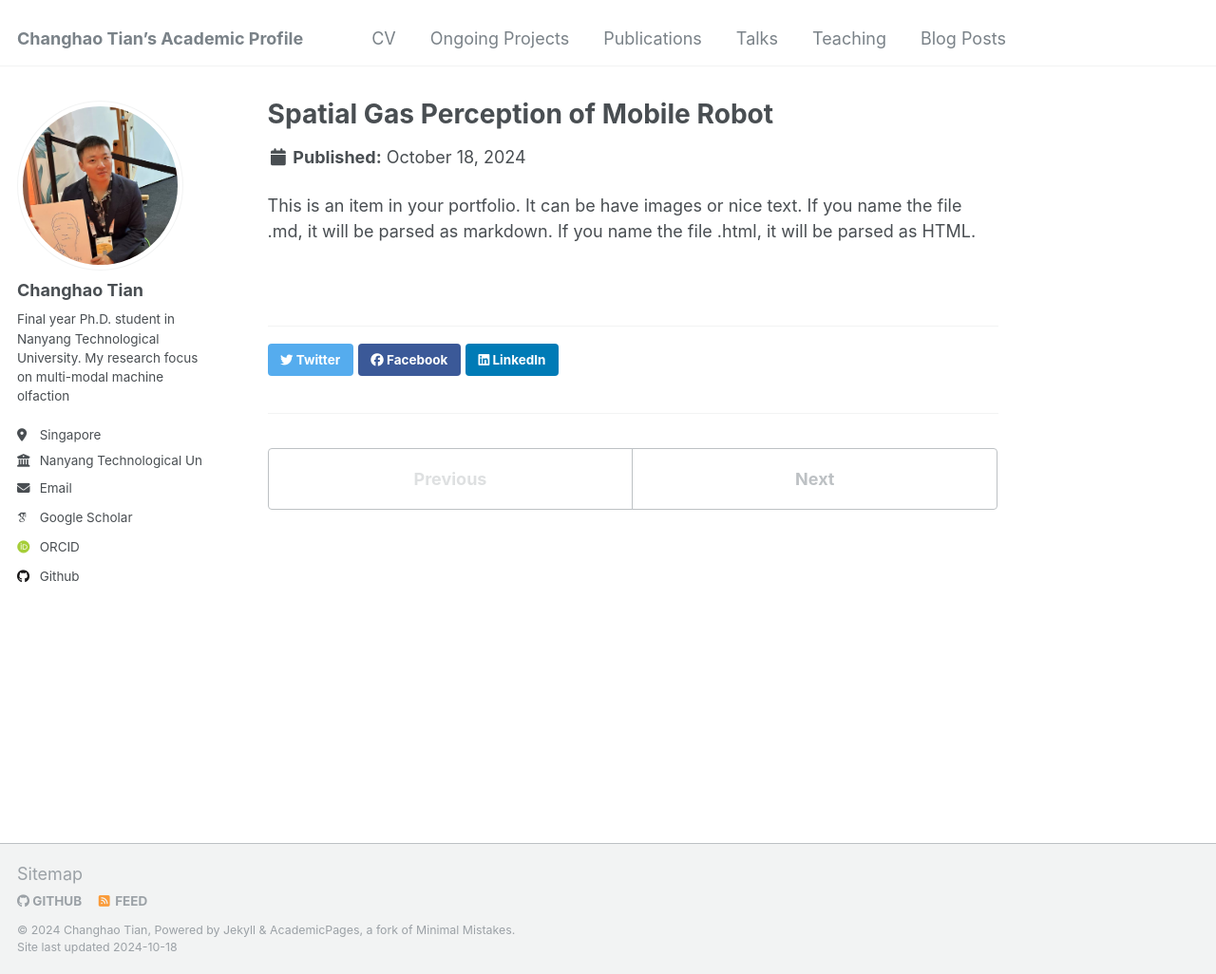
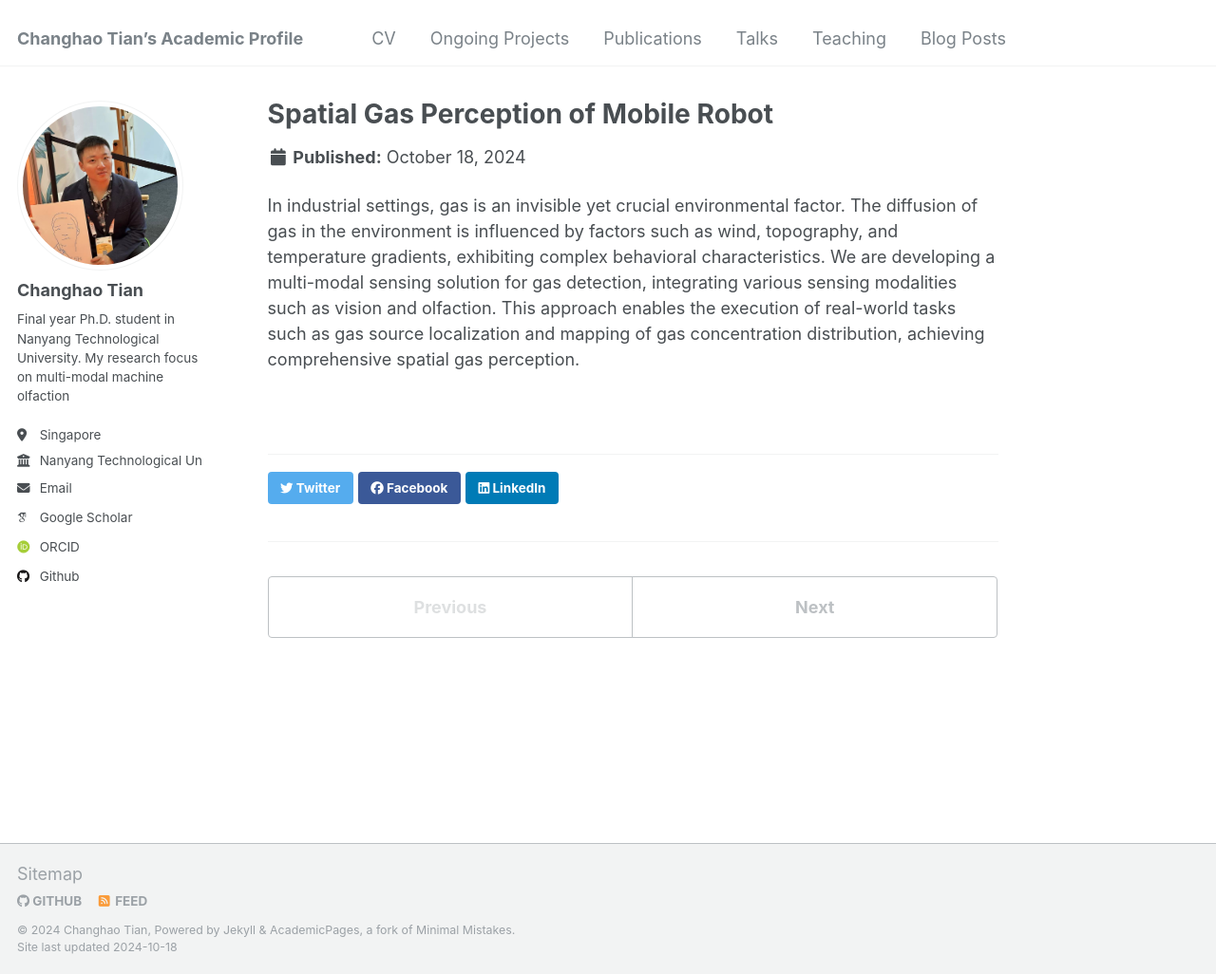
Before and after one commit to CHTiansweet/CHTian, a Jekyll site: the page built from _portfolio/SpatialGasPerception.md, in a window 1280 px wide and 1026 px high. Shown: the whole window at 95% size. Built offline with Jekyll 4.4.1, drawn with Linux system fonts in a browser that asks for light colours; some web fonts are replaced.

Commit message:
Update SpatialGasPerception.md

```diff
--- a/_portfolio/SpatialGasPerception.md
+++ b/_portfolio/SpatialGasPerception.md
@@ -1,7 +1,7 @@
 ---
 title: "Spatial Gas Perception of Mobile Robot"
-excerpt: "Short description of portfolio item number 1<br/><img src='/images/500x300.png'>"
+excerpt: "Capturing Complex Dispersion Behavior of Gas in Real-world<br/><img src='/images/spatialgasperc.png'>"
 collection: portfolio
 ---
 
-This is an item in your portfolio. It can be have images or nice text. If you name the file .md, it will be parsed as markdown. If you name the file .html, it will be parsed as HTML.
+In industrial settings, gas is an invisible yet crucial environmental factor. The diffusion of gas in the environment is influenced by factors such as wind, topography, and temperature gradients, exhibiting complex behavioral characteristics. We are developing a multi-modal sensing solution for gas detection, integrating various sensing modalities such as vision and olfaction. This approach enables the execution of real-world tasks such as gas source localization and mapping of gas concentration distribution, achieving comprehensive spatial gas perception.
```
